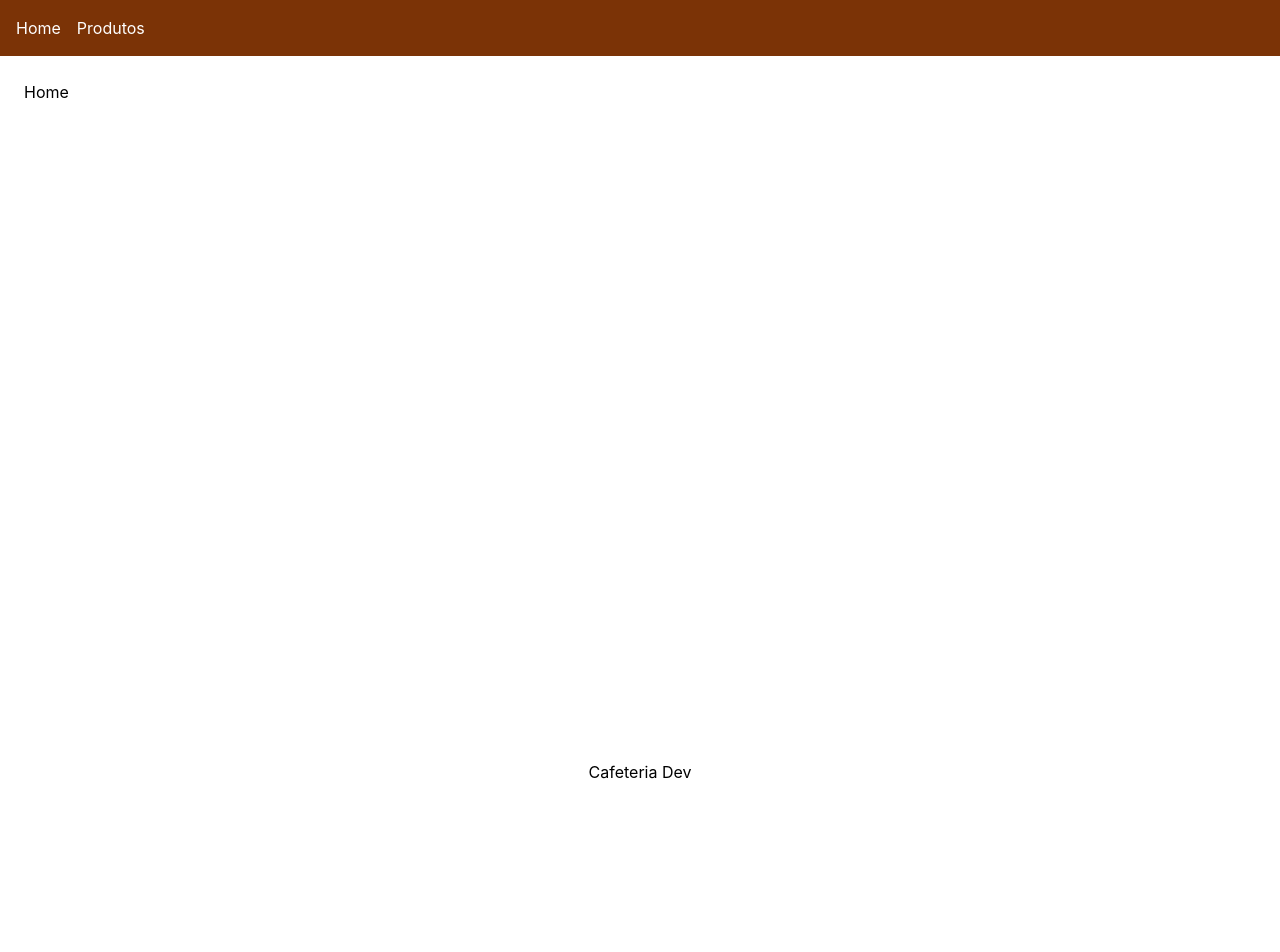
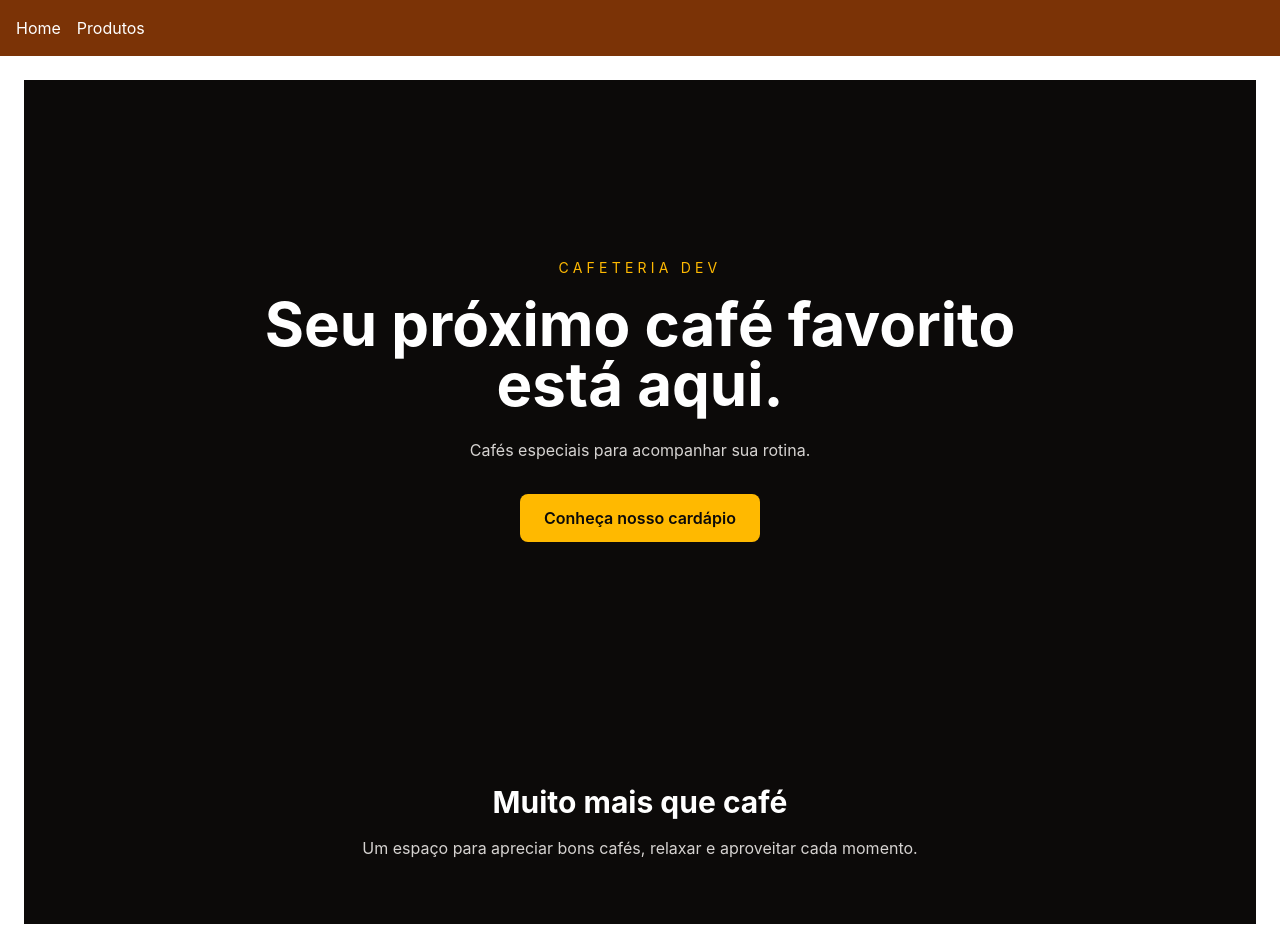
Before and after one commit to oqueavida/cp5_cidade, a React (Vite) app: page / in a window 1280 px wide. Shown: the top 952 px of the page. Before the commit the page ends 800 px from the top, so only its background shows below. Built offline with nearby package versions, Linux system fonts and the light colour scheme.

Commit message:
feat: criando estrutura da home

```diff
--- a/src/pages/Home.jsx
+++ b/src/pages/Home.jsx
@@ -1,3 +1,40 @@
+
+import { Link } from "react-router-dom";
+
 export default function Home() {
-    return <h1>Home</h1>
+  return (
+    <main className="min-h-screen bg-stone-950 text-white">
+      <section className="flex min-h-[80vh] flex-col items-center justify-center px-6 text-center">
+        <p className="mb-4 text-sm uppercase tracking-[0.3em] text-amber-400">
+          Cafeteria Dev
+        </p>
+
+        <h1 className="mb-6 max-w-3xl text-4xl font-bold md:text-6xl">
+          Seu próximo café favorito está aqui.
+        </h1>
+
+        <p className="mb-8 max-w-xl text-stone-300">
+          Cafés especiais para acompanhar sua rotina.
+        </p>
+
+        <Link
+          to="/produtos"
+          className="rounded-lg bg-amber-400 px-6 py-3 font-semibold text-stone-950 hover:bg-amber-300"
+        >
+          Conheça nosso cardápio
+        </Link>
+      </section>
+
+      <section className="px-6 py-16 text-center">
+        <h2 className="mb-4 text-3xl font-bold">
+          Muito mais que café
+        </h2>
+
+        <p className="mx-auto max-w-2xl text-stone-300">
+          Um espaço para apreciar bons cafés, relaxar
+          e aproveitar cada momento.
+        </p>
+      </section>
+    </main>
+  );
 }
```
